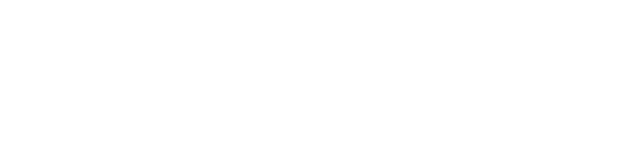
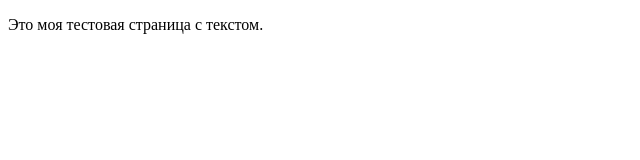
Before and after one commit to kristinadrach/test, a plain HTML site: page test.html in a window 1280 px wide. Shown: the whole page, without its empty margins (0-640 px from the left). Drawn offline with Linux system fonts and the light colour scheme.

Commit message:
Update test.html

```diff
--- a/test.html
+++ b/test.html
@@ -1,10 +1,10 @@
 <!doctype html>
 <html>
   <head>
-    <meta charset="utf-8" />
+    <meta charset="utf-8">
     <title>Моя тестовая страница</title>
   </head>
   <body>
-    <alt="мое тест изо" />
+    <p>Это моя тестовая страница с текстом.</p>
   </body>
 </html>
```
